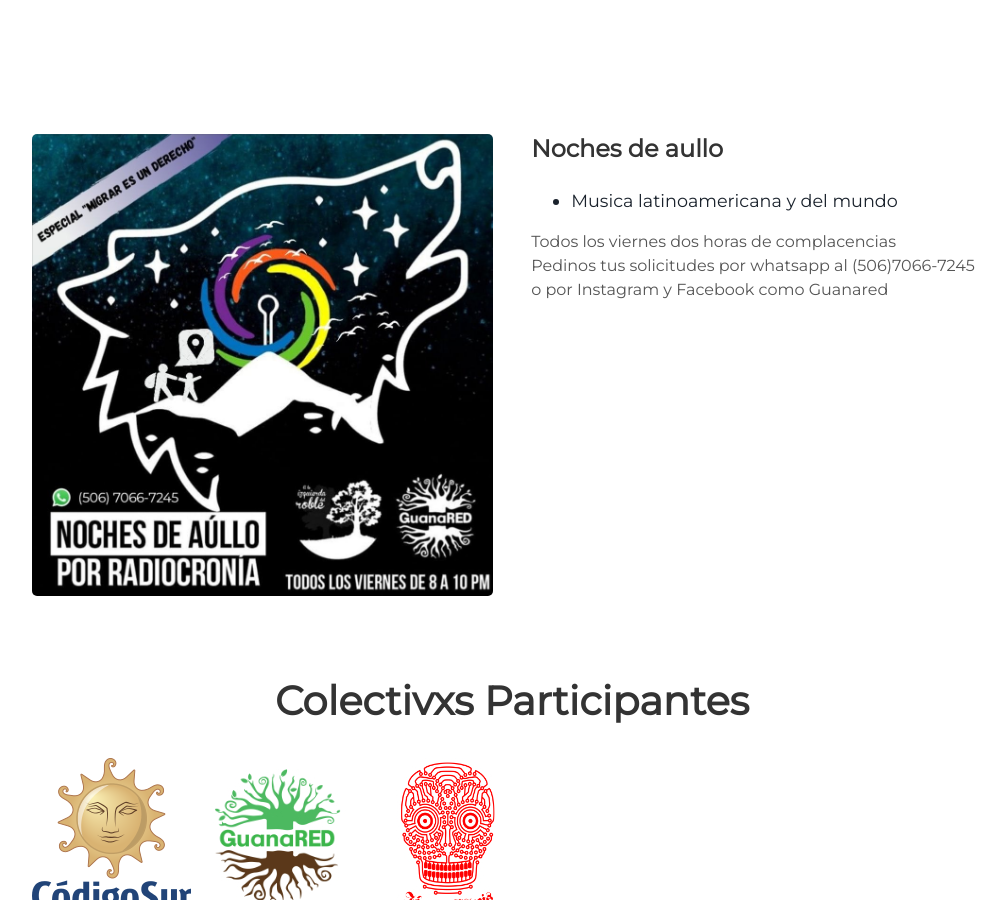
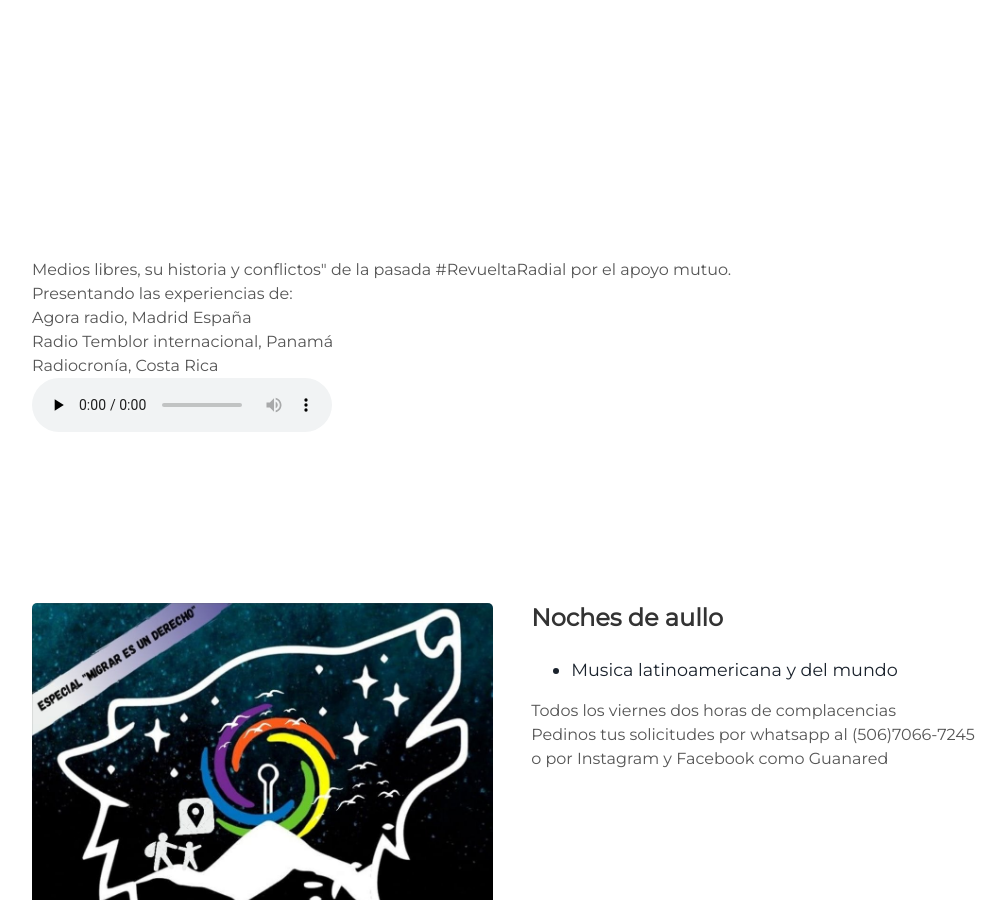
Before and after one commit to JaquerEspeis/radiocronia, a Jekyll site: the page built from index.html, in a window 1280 px wide and 900 px high, scrolled down 2379 px. Shown: the whole window, without its empty margins (128-1134 px from the left). Built offline with Jekyll 4.4.1, drawn with Linux system fonts in a browser that asks for light colours.

Commit message:
cambios en el telar
se agrega el programa del 18 de junio

```diff
--- a/_includes/about.html
+++ b/_includes/about.html
@@ -58,6 +58,23 @@
       <br><br><br><br><br><br>
 
 
+       </div>
+      <br><br><br><br><br><br>
+
+    Medios libres, su historia y conflictos" de la pasada #RevueltaRadial por el apoyo mutuo. <br>
+    Presentando las experiencias de: <br>
+
+Agora radio, Madrid España <br>
+Radio Temblor internacional, Panamá <br>
+Radiocronía, Costa Rica <br>
+   <div>
+
+        <audio src="https://ia801401.us.archive.org/19/items/el-telar-18-de-junio-mesa-de-medios-libres/El%20Telar%2018%20de%20junio_Mesa%20de%20Medios%20libres.mp3" preload="none" controls></audio>
+
+
+    </div>
+      <br><br><br><br><br><br>
+
     </p>
 
   </div>
```
